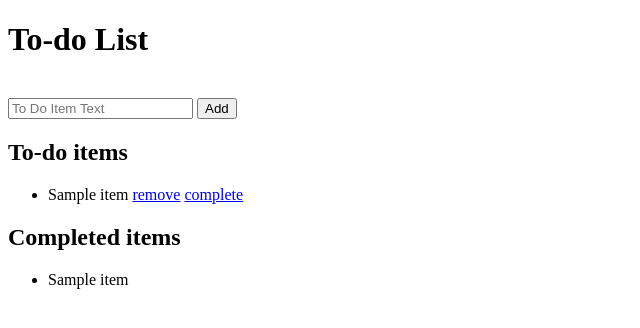
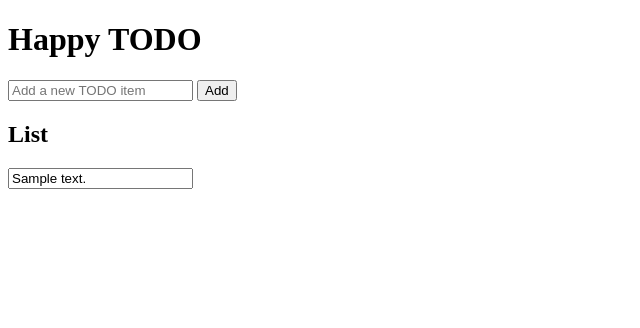
Before and after one commit to BlueSocksFFF/CS321-Project-3, a Flask app: template templates/base.html in a window 1280 px wide. Shown: the top 328 px of the page, without its empty margins (0-640 px from the left). Run offline with Flask 2, Linux system fonts and the light colour scheme; the template is opened without the code that fills it: most values are stand-ins (such as "Sample title", 1, 10 or a date in 2020).

Commit message:
First version of website

```diff
--- a/app.py
+++ b/app.py
@@ -6,6 +6,7 @@ from datetime import datetime
 app = Flask(__name__)
 db = SQLAlchemy(app)
 
+# class and methods
 class Item(db.Model):
     id = db.Column(db.Integer, primary_key=True, autoincrement = True)
     text = db.Column(db.Text)
@@ -13,29 +14,32 @@ class Item(db.Model):
     done = db.Column(db.Boolean)
     dateTime = db.Column(db.DateTime, default=datetime.now())
 
-    def create_item(text):
-        item = Item(text = text)
-        db.session.add(item)
-        db.session.commit()
-        db.session.refresh(item)
+def create_item(text):
+    item = Item(text = text)
+    db.session.add(item)
+    db.session.commit()
+    db.session.refresh(item)
 
-    def read_items():
-        return db.session.query(Item)
+def read_items():
+    return db.session.query(Item)
 
-    def update_item(item_id, text, done):
-        db.session.query(Item).filter_by(id = item_id).update({
-			"text": text,
-			"done": done #maybe update later
-		})
-        db.session.commit()
+def update_item(item_id, text, done):
+    db.session.query(Item).filter_by(id = item_id).update({
+		"text": text,
+		"done": True if done == "on" else False #checkbox
+	})
+    db.session.commit()
 
-    def delete_item(item_id):
-        db.session.query(Item).filter_by(id=item_id).delete()
-        db.session.commit()
+def delete_item(item_id):
+    db.session.query(Item).filter_by(id=item_id).delete()
+    db.session.commit()
 
-@app.route("/")
-def index():
-	return render_template("base.html", title="home", todo_list=todo_list, accomplished_list = accomplished_list)
+# app
+@app.route("/", methods = ["POST", "GET"])
+def view_index():
+    if request.method == "POST":
+        create_item(request.form['text'])
+    return render_template("base.html", items = read_items())
 
 @app.route("/about")
 def about():
--- a/templates/base.html
+++ b/templates/base.html
@@ -1,34 +1,19 @@
 <!doctype html>
 <html>
-    <head>
-        <title>{{ title }} - Todo List</title>
-    </head>
+<head>
+    <title>Home: TODO by Diane and Hoang</title>
+</head>
     <body>
-        <h1>To-do List</h1>
-
-        <br>
-
-        <form action="/add" method="post">
-        	<div>
-        		<input type="text" name="todo" placeholder="To Do Item Text">
-        		<button type="submit">Add</button>
-
-        	</div>
+        <h1>Happy TODO</h1>
+        <form method = "POST" action = "/">
+            <input type="text" name="text" placeholder="Add a new TODO item">
+            <button type="submit" value="update">Add</button>
         </form>
-
-        <h2> To-do items </h2>
-        <ul>
-        {% for item in todo_list %}
-            <li>{{ item }} <a href="/remove/{{item}}">remove</a> <a href="/complete/{{item}}">complete</a></li>
+        <h2>List</h2>
+        {% for item in items %}
+            <p>
+                <input type="text" title="{{item.dateTime}}" value="{{item.text}}" name="text">
+            </p>
         {% endfor %}
-        </ul>
-
-        <h2> Completed items </h2>
-        <ul>
-        {% for item in accomplished_list %}
-            <li>{{ item }}</li>
-        {% endfor %}
-        </ul>
-
     </body>
 </html>
```
